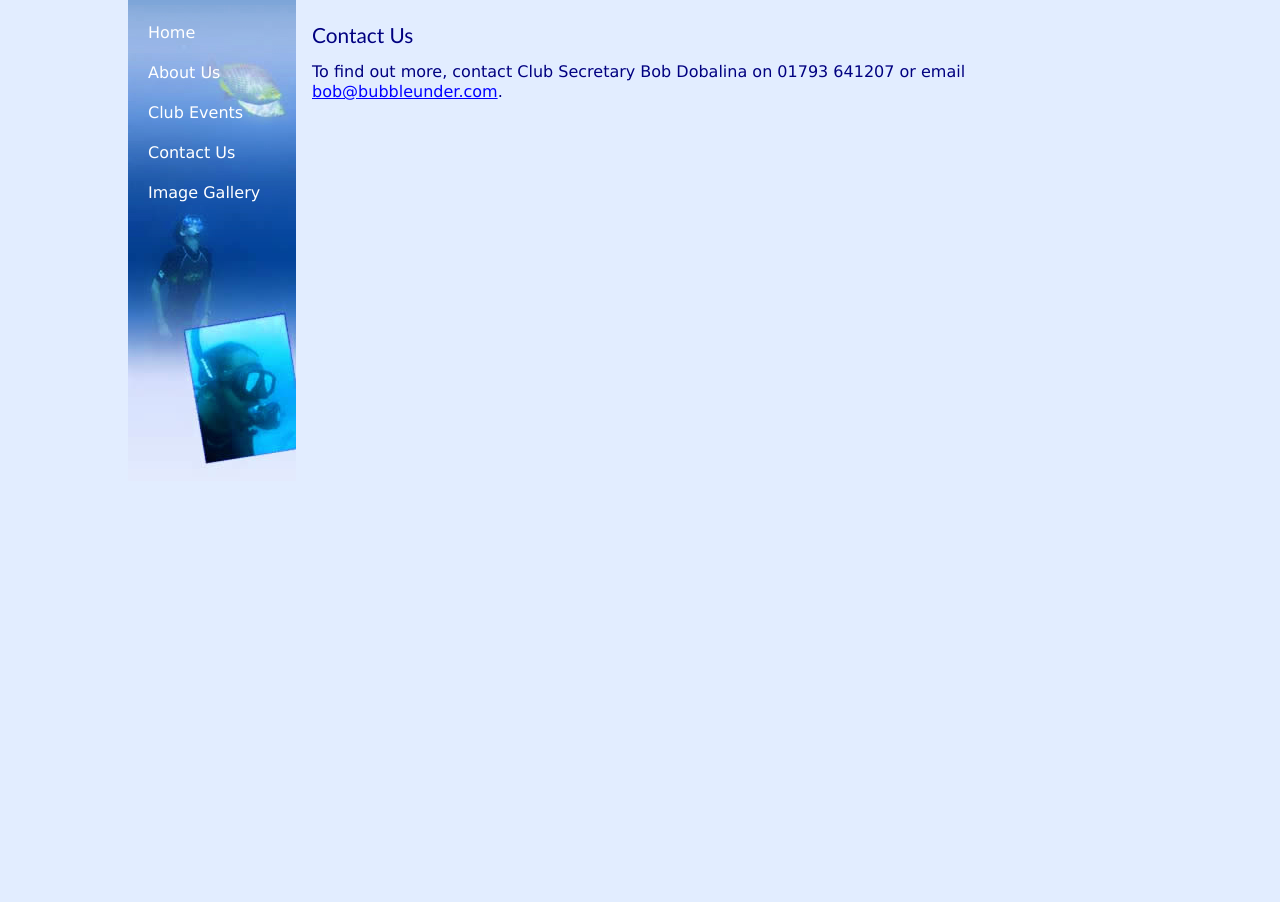
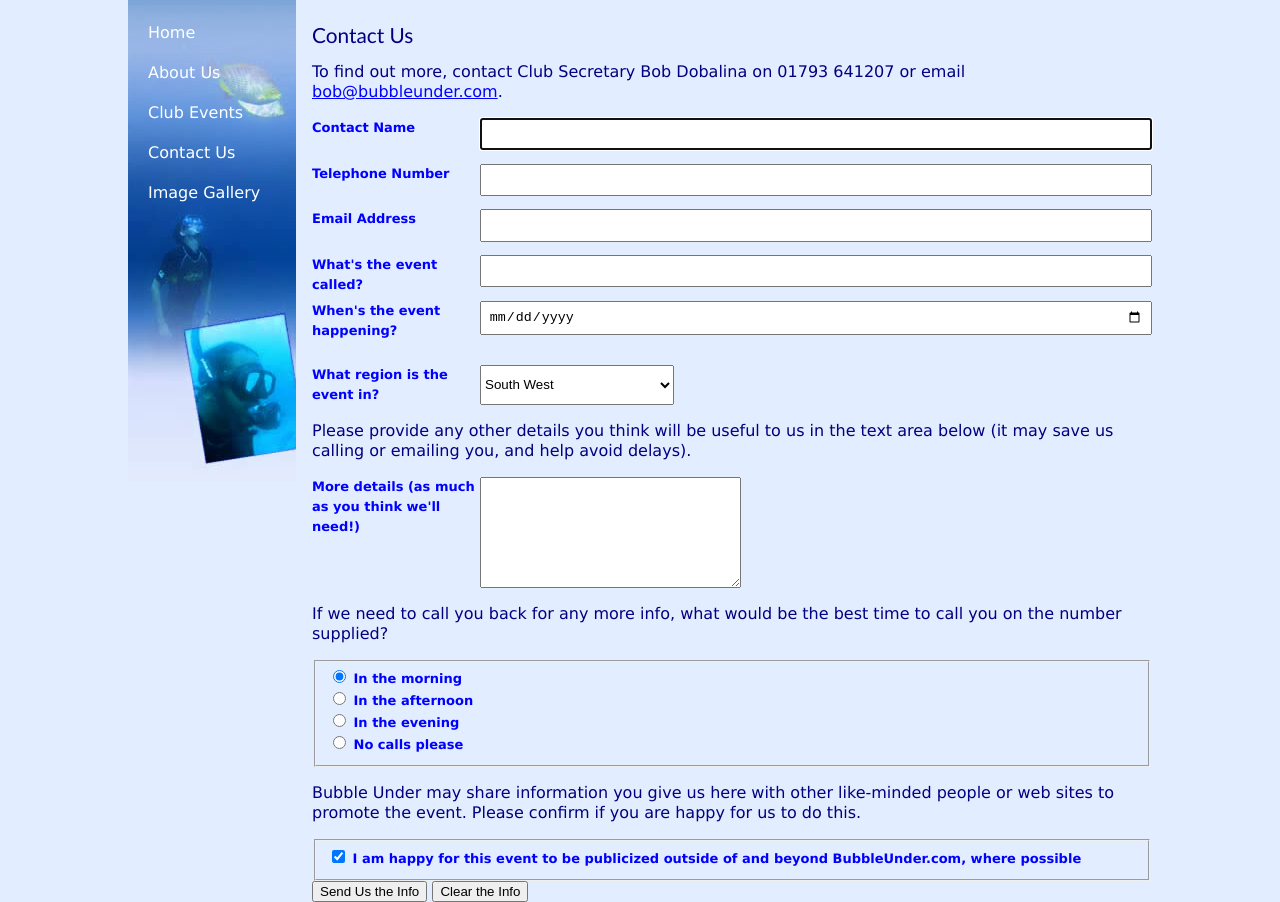
Before and after one commit to conorbrowne96/webdev1-labs, a plain HTML site: page BubbleUnder/contact.html in a window 1280 px wide. Shown: the part 108-1010 px from the top of the page. Before the commit the page ends 800 px from the top, so only its background shows below. Drawn offline with Linux system fonts and the light colour scheme.

Commit message:
Add files via upload

```diff
--- a/BubbleUnder/contact.html
+++ b/BubbleUnder/contact.html
@@ -34,6 +34,95 @@
         <p>To find out more, contact Club Secretary Bob Dobalina on 01793 641207 or email <a
             href="mailto:bob@bubbleunder.com">bob@bubbleunder.com</a>.</p>
 
+        <form action="process.html" method="get" id="contact">
+          <div class="form-row">
+            <label for="contactname">Contact Name</label>
+            <input type="text" name="contactname" id="contactname" autofocus required
+              pattern="[A-Z][a-z]+( [A-Z][a-z]+)*"
+              title="Please enter a name (Surname optional) with First Letter capitalised">
+          </div>
+
+
+          <div class="form-row">
+            <label for="telephone">Telephone Number</label>
+            <input type="tel" name="telephone" id="telephone" required pattern="^(\(\d{3}\)|\d{3})-?\d{6,}$"
+              title="Please enter a nine digit phone number">
+          </div>
+
+          <div class="form-row">
+            <label for="email" class="ui three wide field">Email Address</label>
+            <input type="email" name="email" id="email" required pattern="[a-z0-9._%+\-]+@[a-z0-9.\-]+\.[a-z]{2,}$"
+              title="Please enter a valid email">
+          </div>
+
+          <div class="form-row">
+            <label for="eventname">What's the event called?</label>
+            <input type="text" name="eventname" id="eventname" required pattern="[A-Za-z0-9 ]{3,}"
+              title="Please enter at least 3 characters">
+          </div>
+
+          <div class="form-row">
+            <label for="eventdate">When's the event happening?</label>
+            <input type="date" name="eventdate" id="eventdate" required title="Please select a date">
+          </div>
+
+        </form>
+
+        <div class="form-row">
+          <label for="region">What region is the event in?</label>
+          <select name="region" id="region">
+            <option value="South West">South West</option>
+            <option value="South East">South East</option>
+            <option value="Midlands">Midlands</option>
+            <option value="Central">Central</option>
+            <option value="London">London</option>
+            <option value="East">East</option>
+            <option value="North">North</option>
+            <option value="Scotland">Scotland</option>
+            <option value="Northern Ireland">Northern Ireland</option>
+            <option value="Overseas">Overseas (see details below)</option>
+          </select>
+        </div>
+
+        <p>Please provide any other details you think will be useful to us in the text area below
+          (it may save us calling or emailing you, and help avoid delays).</p>
+        <div class="form-row">
+          <label for="details">More details (as much as you think we'll need!)</label>
+          <textarea name="details" id="details" cols="30" rows="7"></textarea>
+        </div>
+
+        <p>If we need to call you back for any more info, what would be the
+          best time to call you on the number supplied?</p>
+        <fieldset class="check">
+          <label for="morning"><input type="radio" name="timetocall" id="morning" value="Morning" checked="checked">
+            In the morning
+          </label>
+          <label for="afternoon"><input type="radio" name="timetocall" id="afternoon" value="afternoon">
+            In the afternoon
+          </label>
+          <label for="evening"><input type="radio" name="timetocall" id="evening" value="evening">
+            In the evening
+          </label>
+          <label for="never"><input type="radio" name="timetocall" id="never" value="never">
+            No calls please
+          </label>
+        </fieldset>
+
+        <p>Bubble Under may share information you give us here with other
+          like-minded people or web sites to promote the event. Please confirm if you
+          are happy for us to do this.</p>
+
+        <fieldset class="check">
+          <label for="publicize"><input type="checkbox" name="publicize" id="publicize" checked="checked">
+            I am happy for this event to be publicized outside of and
+            beyond BubbleUnder.com, where possible</label>
+        </fieldset>
+
+        <button type="submit">Send Us the Info</button>
+        <button type="reset">Clear the Info</button>
+
+
+
       </main>
 
     </section>
--- a/BubbleUnder/css/style.css
+++ b/BubbleUnder/css/style.css
@@ -185,3 +185,41 @@ figcaption span {
   font-weight: normal;
   color: gray;
 }
+
+.form-row {
+   	display: flex;
+}
+
+label {
+   flex: 0 1 20%;
+   font-weight: bold;
+   font-size: small;
+   color:blue;
+}
+
+form input,
+  form  select {
+    flex: 1;
+    padding: .5em;
+    margin-bottom: 1em;
+}
+
+form button {
+    padding: 1em;
+    background: blue;
+    color: white;
+    border: 0;
+	border-radius:5%;
+}
+
+form fieldset {
+   	border: 0;
+}
+
+.check > label {
+    display: block;
+}
+
+form {
+	margin-bottom:1em;
+}
```
Also changed, not shown: BubbleUnder/process.html (added, +32 -0 lines). Lines whose indentation alone changed are shown as unchanged.
